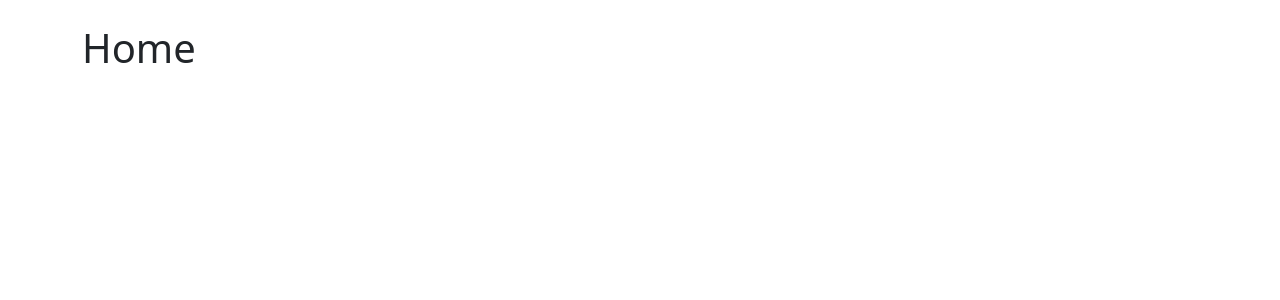
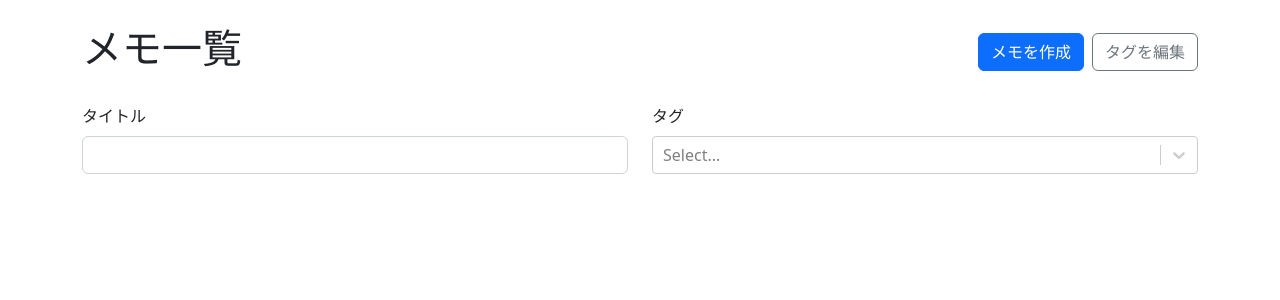
Before and after one commit to TomariRyusei/note-app-react, a React (Vite) app: page / in a window 1280 px wide. Shown: the top 300 px of the page. Built offline with nearby package versions, Linux system fonts and the light colour scheme.

Commit message:
Change 'Note' => 'Memo' and Implement Memo List Component

```diff
--- a/src/App.tsx
+++ b/src/App.tsx
@@ -1,26 +1,27 @@
 import "bootstrap/dist/css/bootstrap.min.css";
 import { Container } from "react-bootstrap";
 import { Routes, Route, Navigate } from "react-router-dom";
-import { NewNote } from "./NewNote";
+import { NewMemo } from "./NewMemo";
+import { MemoList } from "./MemoList";
 import { useLocalStorage } from "./useLocalStorage";
 import { useMemo } from "react";
 import { v4 as uuidV4 } from "uuid";
 
-type Note = {
+type Memo = {
   id: string;
-} & NoteData;
+} & MemoData;
 
-export type RawNote = {
+export type RawMemo = {
   id: string;
-} & RawNoteData;
+} & RawMemoData;
 
-export type RawNoteData = {
+export type RawMemoData = {
   title: string;
   markdown: string;
   tagIds: string[];
 };
 
-export type NoteData = {
+export type MemoData = {
   title: string;
   markdown: string;
   tags: Tag[];
@@ -32,22 +33,22 @@ export type Tag = {
 };
 
 function App() {
-  const [notes, setNotes] = useLocalStorage<RawNote[]>("NOTES", []);
+  const [Memos, setMemos] = useLocalStorage<RawMemo[]>("MEMOS", []);
   const [tags, setTags] = useLocalStorage<Tag[]>("TAGS", []);
 
-  const notesWithTags = useMemo(() => {
-    return notes.map((note) => {
+  const MemosWithTags = useMemo(() => {
+    return Memos.map((Memo) => {
       return {
-        ...note,
-        tags: tags.filter((tag) => note.tagIds.includes(tag.id)),
+        ...Memo,
+        tags: tags.filter((tag) => Memo.tagIds.includes(tag.id)),
       };
     });
-  }, [notes, tags]);
+  }, [Memos, tags]);
 
-  function onCreateNote({ tags, ...data }: NoteData) {
-    setNotes((prevNotes) => {
+  function onCreateMemo({ tags, ...data }: MemoData) {
+    setMemos((prevMemos) => {
       return [
-        ...prevNotes,
+        ...prevMemos,
         { ...data, id: uuidV4(), tagIds: tags.map((tag) => tag.id) },
       ];
     });
@@ -60,12 +61,15 @@ function App() {
   return (
     <Container className="my-4">
       <Routes>
-        <Route path="/" element={<h1>Home</h1>}></Route>
+        <Route
+          path="/"
+          element={<MemoList availableTags={tags} Memos={MemosWithTags} />}
+        ></Route>
         <Route
           path="/new"
           element={
-            <NewNote
-              onSubmit={onCreateNote}
+            <NewMemo
+              onSubmit={onCreateMemo}
               onAddTag={addTag}
               availableTags={tags}
             />
--- /dev/null
+++ b/src/MemoCard.tsx
@@ -0,0 +1,36 @@
+import { SimplifiedMemo } from "./MemoList";
+import { Badge, Card, Stack } from "react-bootstrap";
+import { Link } from "react-router-dom";
+import styles from "./MemoList.module.css";
+
+export const MemoCard = ({ id, title, tags }: SimplifiedMemo) => {
+  return (
+    <Card
+      as={Link}
+      to={`/${id}`}
+      className={`h-100 text-reset text-decoration-none ${styles.card}`}
+    >
+      <Card.Body>
+        <Stack
+          gap={2}
+          className="align-items-center justify-content-center h-100"
+        >
+          <span className="fs-5">{title}</span>
+          {tags.length > 0 && (
+            <Stack
+              gap={1}
+              direction="horizontal"
+              className="justify-content-center flex-wrap"
+            >
+              {tags.map((tag) => (
+                <Badge key={tag.id} className="text-truncate">
+                  {tag.label}
+                </Badge>
+              ))}
+            </Stack>
+          )}
+        </Stack>
+      </Card.Body>
+    </Card>
+  );
+};
--- a/src/NoteForm.tsx
+++ b/src/MemoForm.tsx
@@ -1,24 +1,25 @@
 import { FormEvent, useRef, useState } from "react";
 import { Button, Col, Form, Row, Stack } from "react-bootstrap";
-import { Link } from "react-router-dom";
+import { Link, useNavigate } from "react-router-dom";
 import CreatableReactSelect from "react-select/creatable";
-import { NoteData, Tag } from "./App";
+import { MemoData, Tag } from "./App";
 import { v4 as uuidV4 } from "uuid";
 
-type NoteFormProps = {
-  onSubmit: (data: NoteData) => void;
+type MemoFormProps = {
+  onSubmit: (data: MemoData) => void;
   onAddTag: (tag: Tag) => void;
-  availableTags: Tag[];
+  availableTags: Tag[]; // セレクトのオプションに設定するタグ(現在保存されているタグ)
 };
 
-export const NoteForm = ({
+export const MemoForm = ({
   onSubmit,
   onAddTag,
   availableTags,
-}: NoteFormProps) => {
+}: MemoFormProps) => {
   const titleRef = useRef<HTMLInputElement>(null);
   const markdownRef = useRef<HTMLTextAreaElement>(null);
   const [selectedTags, setSelectedTags] = useState<Tag[]>([]);
+  const navigate = useNavigate();
 
   function handleSubmit(e: FormEvent) {
     e.preventDefault();
@@ -26,8 +27,10 @@ export const NoteForm = ({
     onSubmit({
       title: titleRef.current!.value,
       markdown: markdownRef.current!.value,
-      tags: [],
+      tags: selectedTags,
     });
+
+    navigate("..");
   }
 
   return (
@@ -36,25 +39,29 @@ export const NoteForm = ({
         <Row>
           <Col>
             <Form.Group controlId="title">
-              <Form.Label>Title</Form.Label>
+              <Form.Label>タイトル</Form.Label>
               <Form.Control ref={titleRef} required></Form.Control>
             </Form.Group>
           </Col>
           <Col>
             <Form.Group controlId="Tags">
-              <Form.Label>Tags</Form.Label>
+              <Form.Label>タグ</Form.Label>
               <CreatableReactSelect
+                // タグ作成時のアクション
                 onCreateOption={(label) => {
                   const newTag = { id: uuidV4(), label };
                   onAddTag(newTag);
                   setSelectedTags((prev) => [...prev, newTag]);
                 }}
+                //セレクトのオプション(現在保存されているタグ)
                 options={availableTags.map((tag) => {
                   return { label: tag.label, value: tag.id };
                 })}
+                // 現在選択されているタグ
                 value={selectedTags.map((tag) => {
                   return { label: tag.label, value: tag.id };
                 })}
+                // タグを選択
                 onChange={(tags) => {
                   setSelectedTags(
                     tags.map((tag) => {
@@ -68,7 +75,7 @@ export const NoteForm = ({
           </Col>
         </Row>
         <Form.Group controlId="Markdown">
-          <Form.Label>Body</Form.Label>
+          <Form.Label>本文</Form.Label>
           <Form.Control
             ref={markdownRef}
             required
@@ -78,11 +85,11 @@ export const NoteForm = ({
         </Form.Group>
         <Stack direction="horizontal" gap={2} className="justify-content-end">
           <Button type="submit" variant="primary">
-            Save
+            保存
           </Button>
           <Link to="..">
             <Button type="button" variant="outline-secondary">
-              Cancel
+              キャンセル
             </Button>
           </Link>
         </Stack>
--- /dev/null
+++ b/src/MemoList.module.css
@@ -0,0 +1,9 @@
+.card {
+  transition: translate ease-in-out 100ms, box-shadow ease-in-out 100ms;
+}
+
+.card:hover,
+.card:focus {
+  translate: 0 -5px;
+  box-shadow: 0 5px 8px 0 rgba(0, 0, 0, 0.2);
+}
--- /dev/null
+++ b/src/MemoList.tsx
@@ -0,0 +1,108 @@
+import {
+  Badge,
+  Button,
+  Card,
+  Col,
+  Form,
+  Modal,
+  Row,
+  Stack,
+} from "react-bootstrap";
+import { useMemo, useState } from "react";
+import { Link } from "react-router-dom";
+import ReactSelect from "react-select";
+import { Tag } from "./App";
+import { MemoCard } from "./MemoCard";
+
+// 一覧に必要な情報のみに絞ったMemo
+export type SimplifiedMemo = {
+  tags: Tag[];
+  title: string;
+  id: string;
+};
+
+type MemoListProps = {
+  availableTags: Tag[];
+  Memos: SimplifiedMemo[];
+};
+
+export const MemoList = ({ availableTags, Memos }: MemoListProps) => {
+  const [selectedTags, setSelectedTags] = useState<Tag[]>([]);
+  const [title, setTitle] = useState("");
+
+  // メモ検索処理
+  const filteredMemos = useMemo(() => {
+    return Memos.filter((Memo) => {
+      return (
+        (title === "" ||
+          Memo.title.toLowerCase().includes(title.toLowerCase())) &&
+        (selectedTags.length === 0 ||
+          selectedTags.every((tag) =>
+            Memo.tags.some((MemoTag) => MemoTag.id === tag.id)
+          ))
+      );
+    });
+  }, [title, selectedTags, Memos]);
+
+  return (
+    <>
+      <Row className="align-items-center mb-4">
+        <Col>
+          <h1>メモ一覧</h1>
+        </Col>
+        <Col xs="auto">
+          <Stack gap={2} direction="horizontal">
+            <Link to="/new">
+              <Button variant="primary">メモを作成</Button>
+            </Link>
+            <Button variant="outline-secondary" type="button">
+              タグを編集
+            </Button>
+          </Stack>
+        </Col>
+      </Row>
+      <Form>
+        <Row className="mb-4">
+          <Col>
+            <Form.Group controlId="title">
+              <Form.Label>タイトル</Form.Label>
+              <Form.Control
+                type="text"
+                value={title}
+                onChange={(e) => setTitle(e.target.value)}
+              ></Form.Control>
+            </Form.Group>
+          </Col>
+          <Col>
+            <Form.Group controlId="Tags">
+              <Form.Label>タグ</Form.Label>
+              <ReactSelect
+                options={availableTags.map((tag) => {
+                  return { label: tag.label, value: tag.id };
+                })}
+                value={selectedTags.map((tag) => {
+                  return { label: tag.label, value: tag.id };
+                })}
+                onChange={(tags) => {
+                  setSelectedTags(
+                    tags.map((tag) => {
+                      return { label: tag.label, id: tag.value };
+                    })
+                  );
+                }}
+                isMulti
+              />
+            </Form.Group>
+          </Col>
+        </Row>
+      </Form>
+      <Row xs={1} sm={2} lg={3} xl={4} className="g-3">
+        {filteredMemos.map((Memo) => (
+          <Col key={Memo.id}>
+            <MemoCard id={Memo.id} title={Memo.title} tags={Memo.tags} />
+          </Col>
+        ))}
+      </Row>
+    </>
+  );
+};
--- /dev/null
+++ b/src/NewMemo.tsx
@@ -0,0 +1,25 @@
+import { MemoForm } from "./MemoForm";
+import { MemoData, Tag } from "./App";
+
+type NewMemoProps = {
+  onSubmit: (data: MemoData) => void;
+  onAddTag: (tag: Tag) => void;
+  availableTags: Tag[];
+};
+
+export const NewMemo = ({
+  onSubmit,
+  onAddTag,
+  availableTags,
+}: NewMemoProps) => {
+  return (
+    <>
+      <h1 className="mb-4">新しいメモ</h1>
+      <MemoForm
+        onSubmit={onSubmit}
+        onAddTag={onAddTag}
+        availableTags={availableTags}
+      />
+    </>
+  );
+};
--- a/src/NewNote.tsx
+++ /dev/null
@@ -1,25 +0,0 @@
-import { NoteForm } from "./NoteForm";
-import { NoteData, Tag } from "./App";
-
-type NewNoteProps = {
-  onSubmit: (data: NoteData) => void;
-  onAddTag: (tag: Tag) => void;
-  availableTags: Tag[];
-};
-
-export const NewNote = ({
-  onSubmit,
-  onAddTag,
-  availableTags,
-}: NewNoteProps) => {
-  return (
-    <>
-      <h1 className="mb-4">New Note</h1>
-      <NoteForm
-        onSubmit={onSubmit}
-        onAddTag={onAddTag}
-        availableTags={availableTags}
-      />
-    </>
-  );
-};
```
